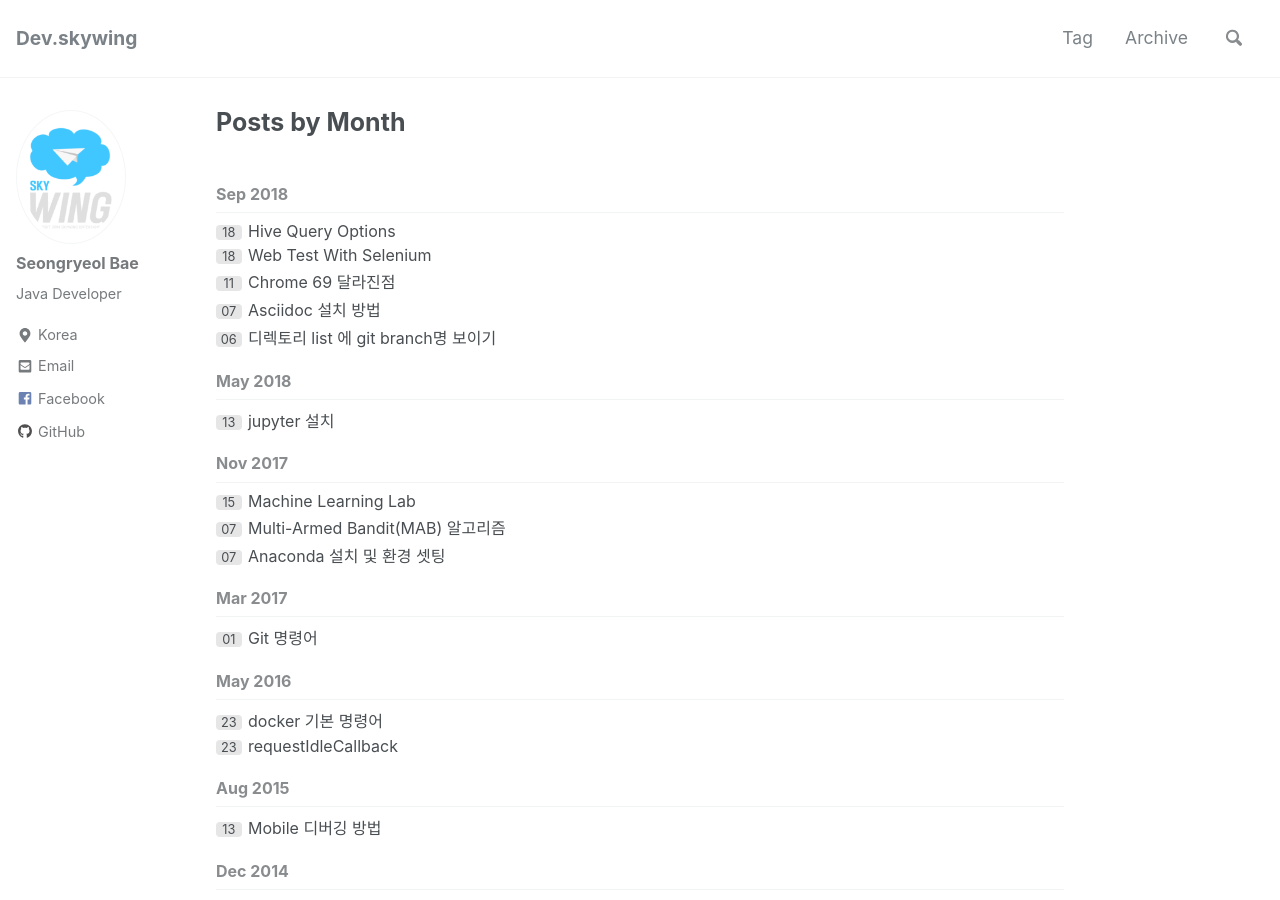
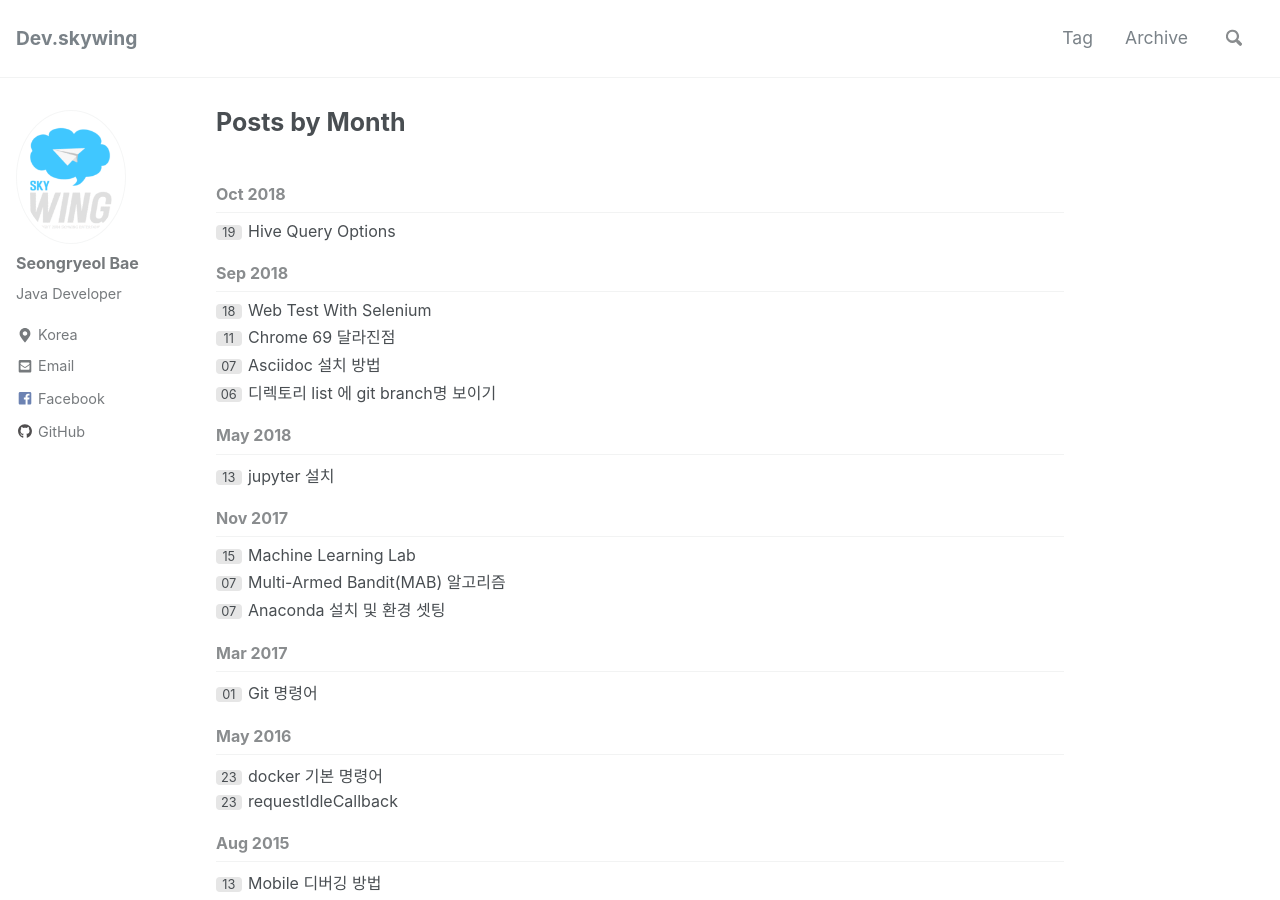
Before and after one commit to skywingzz/skywingzz.github.io, a Jekyll site: the page built from _pages/archive.html, in a window 1280 px wide and 900 px high. Built offline with Jekyll 4.4.1, drawn with Linux system fonts in a browser that asks for light colours; nearby versions of some CDN libraries.

Commit message:
post modify

```diff
--- a/_posts/2019-10-19-Selenium-web-test.md
+++ b/_posts/2019-10-19-Selenium-web-test.md
@@ -1,6 +1,6 @@
 ---
 title: Hive Query Options
-date: 2018-09-18 14:58:00 +0300
+date: 2018-10-19 16:30:00 +0300
 tags: [Hive, HDFS, Query]
 ---
 
```
